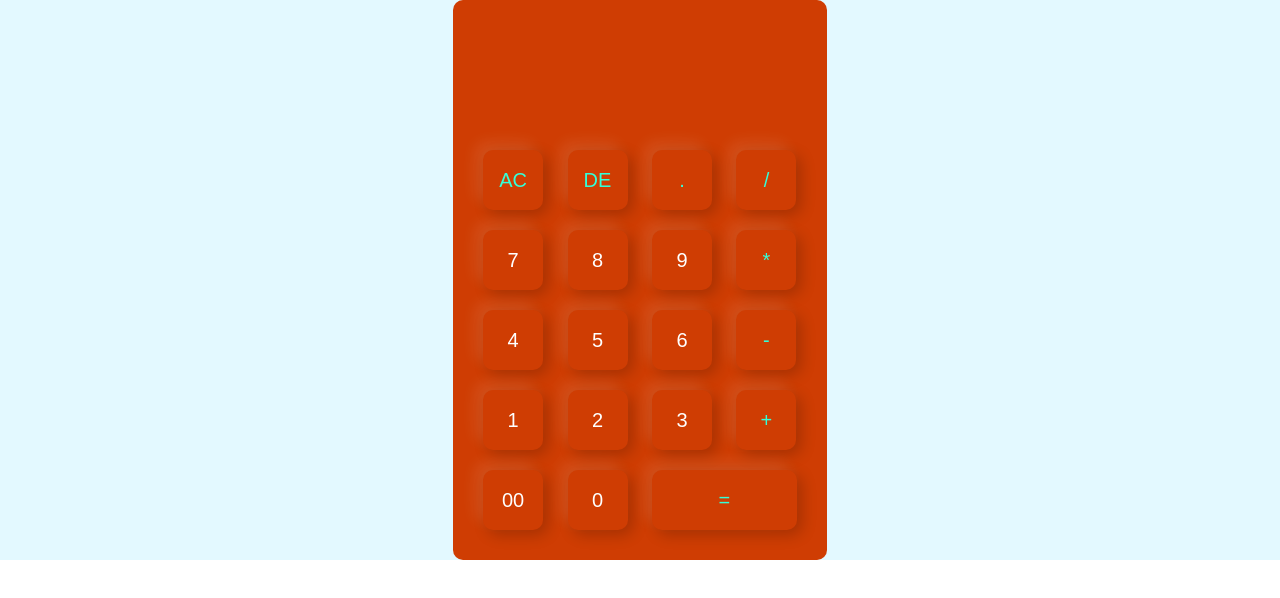
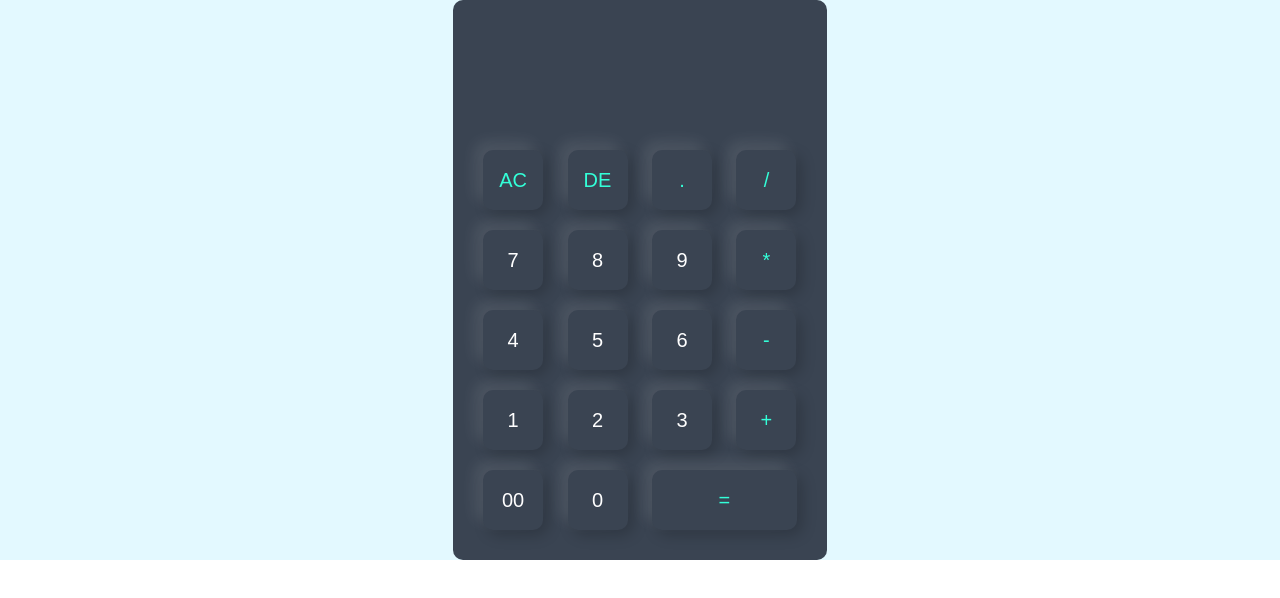
Before and after one commit to Certifiedjoy/Calculator, a plain HTML site: page index.html in a window 1280 px wide. Drawn offline with Linux system fonts and the light colour scheme.

Commit message:
changed colour

```diff
--- a/style.css
+++ b/style.css
@@ -15,7 +15,7 @@
     justify-content: center;
 }
 .calculator{
-    background: #cf3d03;
+    background: #3a4452;
     padding: 20px;
     border-radius: 10px;
 }
```
